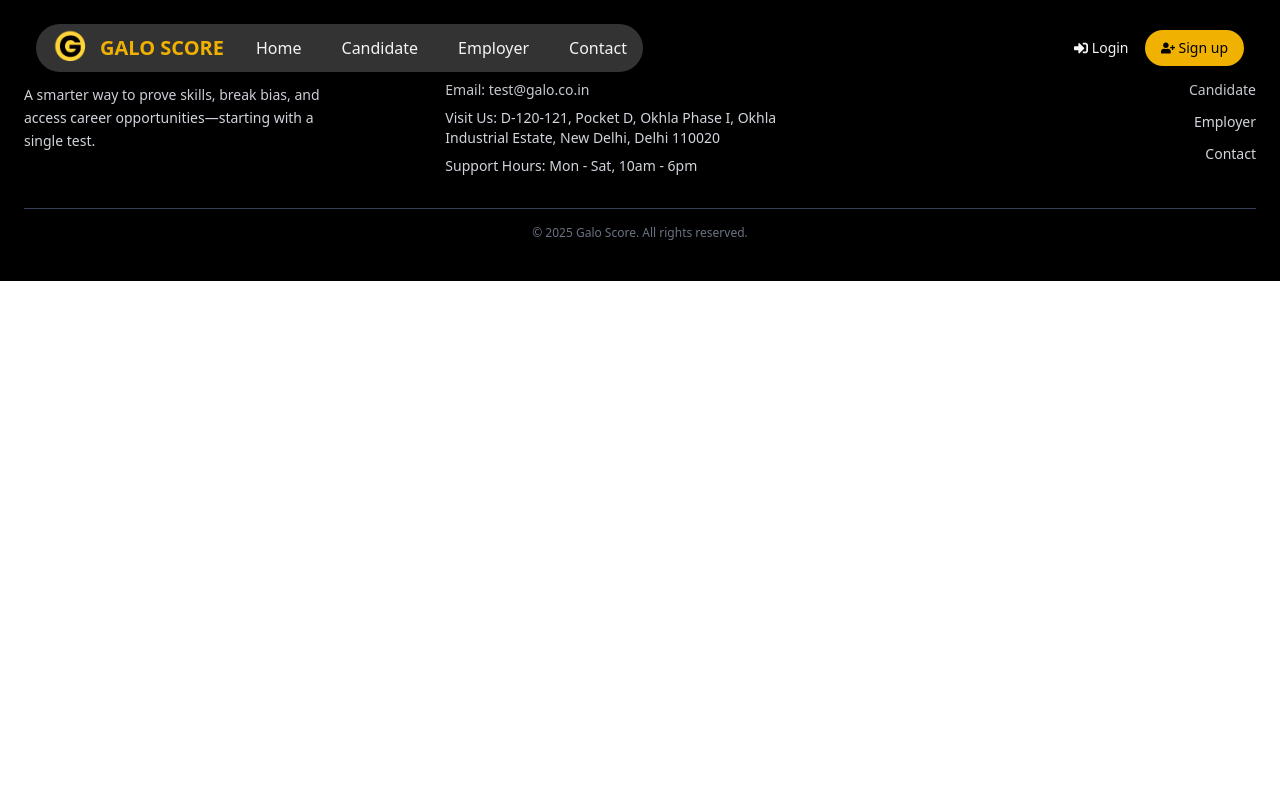
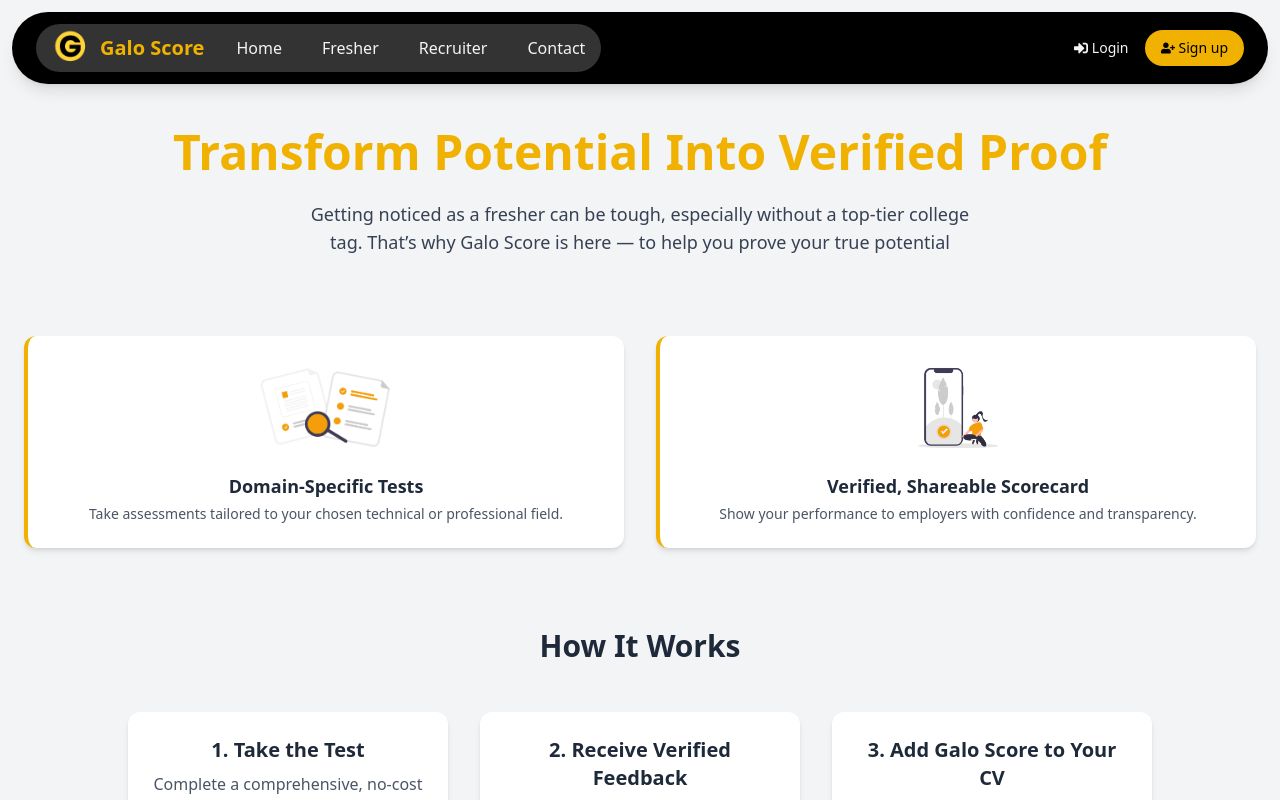
Before and after one commit to naveen93100/galoscore_frontend, a React (Vite) app: page /fresher in a window 1280 px wide. Shown: the top 800 px of the page. Built offline with nearby package versions, Linux system fonts and the light colour scheme.

Commit message:
some changes

```diff
--- a/src/App.jsx
+++ b/src/App.jsx
@@ -32,7 +32,8 @@
         <Route path="/login" element={<Login />} />
         <Route path="/signup" element={<Signup />} />
         <Route path="/certificate" element={<Certificate/>}/>
-        <Route path="/employer" element={<Corporate />} />
+        <Route path="/recruiter" element={<Corporate />} />
+        {/* <Route path="/practice" element={<Practice/>}/> */}
         {token ?
           <Route path="/student" element={<StudentDashboard />} >
             <Route index element={<StudentHome />} />
@@ -46,7 +47,7 @@
           :
           <>
           <Route path="/contact" element={<Contact/>}/>
-          <Route path="/candidate" element={<Student/>}/>
+          <Route path="/fresher" element={<Student/>}/>
           </>
         }
       </Routes>
--- a/src/components/Corporate.jsx
+++ b/src/components/Corporate.jsx
@@ -9,10 +9,9 @@
 
       {/* Hero Section */}
       <section className="text-center max-w-5xl mx-auto">
-        <h1 className="text-3xl sm:text-5xl font-extrabold mb-4 text-yellow-500">Access Pre-Assessed Talent Without Cost </h1>
-        <p className="text-lg text-gray-700 max-w-2xl mx-auto">
-          Streamline your recruitment with complimentary access to a vetted pool of candidates who
-          have demonstrated their skills through Galo Score.
+        <h1 className="text-3xl sm:text-5xl font-extrabold mb-4 text-yellow-500">Access a Pre-Assessed Pool of Skilled fresh Graduates </h1>
+        <p className="text-lg text-gray-700 max-w-4xl mx-auto">
+          Hiring fresh graduates is tough — strong resumes don’t always mean strong skills. Many talented students from smaller colleges go unnoticed simply because they lack a big-name tag.With Galo Score, you don’t just hire freshers — you hire freshers with proof of skills
         </p>
       </section>
 
--- a/src/components/Footer.jsx
+++ b/src/components/Footer.jsx
@@ -27,7 +27,7 @@
               D-120-121, Pocket D, Okhla Phase I, Okhla Industrial Estate, New Delhi, Delhi 110020
             </li>
             <li>
-              <span className="font-medium">Support Hours:</span> Mon - Sat, 10am - 6pm
+              <span className="font-medium">Support Hours:</span> Mon - Sat, 10am - 7pm
             </li>
           </ul>
         </div>
--- a/src/components/Navbar.jsx
+++ b/src/components/Navbar.jsx
@@ -7,8 +7,8 @@
 
   const navLinks = [
     { name: "Home", to: "/" },
-    { name: "Candidate ", to: "/candidate " },
-    { name: "Employer", to: "/employer " },
+    { name: "Fresher", to: "/fresher " },
+    { name: "Recruiter", to: "/recruiter " },
     { name: "Contact", to: "/contact" },
     // { name: "Certificate", to: "/certificate" },
   ];
@@ -32,7 +32,7 @@
         <div className="flex items-center space-x-8 bg-white/20 rounded-full py-1 px-4">
           <Link to="/" className="flex items-center space-x-2">
             <img src="/logo.png" alt="logo" className="w-10"/>
-            <span className="text-xl font-bold text-yellow-500">GALO SCORE</span>
+            <span className="text-xl font-bold text-yellow-500">Galo Score</span>
           </Link>
 
           <div className="hidden lg:flex items-center space-x-10  ">
--- a/src/components/Student.jsx
+++ b/src/components/Student.jsx
@@ -2,82 +2,11 @@
 
 
 const Student = () => {
-    useEffect(()=>{
-      window.scrollTo(0,0);
-    },[])
+  useEffect(() => {
+    window.scrollTo(0, 0);
+  }, [])
   return (
     <div className="bg-gray-100 text-gray-800 pt-32 px-6 pb-16 space-y-20 ">
-
-
-      {/* <section className="text-center max-w-5xl mx-auto">
-        <h1 className="text-3xl sm:text-5xl font-extrabold mb-4 text-yellow-500">Transform Potential Into Verified Proof</h1>
-        <p className="text-lg text-gray-700 max-w-2xl mx-auto">
-          Your college affiliation should not limit your career prospects. GaloScore empowers you to
-          demonstrate your competencies to employers—without any financial barriers.
-        </p>
-      </section>
-
-      <section>
-        <h2 className="text-3xl font-bold text-center text-gray-800 mb-12">Why Take the GALO SCORE?</h2>
-        <div className="grid md:grid-cols-3 gap-10">
-          <div className="bg-white rounded-xl group shadow-md p-6 text-center hover:shadow-lg transition hover:bg-yellow-500">
-            <img src="/strong.png" alt="Strengths" className="mx-auto h-32 mb-4" />
-            <h3 className="text-xl font-semibold mb-2">Know Your Strengths</h3>
-            <p className="text-gray-600 text-sm group-hover:text-white">Get a deep understanding of your abilities through a detailed report.</p>
-          </div>
-          <div className="bg-white rounded-xl group shadow-md p-6 text-center hover:shadow-lg transition hover:bg-yellow-500">
-            <img src="/career.png" alt="Career" className="mx-auto h-32 mb-4" />
-            <h3 className="text-xl font-semibold mb-2">Plan Your Career</h3>
-            <p className="text-gray-600 text-sm group-hover:text-white">Visualize how your GALO score aligns with future career paths.</p>
-          </div>
-          <div className="bg-white rounded-xl group shadow-md p-6 text-center hover:shadow-lg transition hover:bg-yellow-500">
-            <img src="/progress.png" alt="Progress" className="mx-auto h-32 mb-4" />
-            <h3 className="text-xl font-semibold mb-2">Track Progress</h3>
-            <p className="text-gray-600 text-sm group-hover:text-white">Keep improving with regular insights and learning recommendations.</p>
-          </div>
-        </div>
-      </section> */}
-
-      {/* <section className="text-center max-w-5xl mx-auto px-4">
-        <h1 className="text-3xl sm:text-5xl font-extrabold mb-6 text-yellow-500">
-          Transform Potential Into Verified Proof
-        </h1>
-
-        <p className="text-lg text-gray-700 mb-6 max-w-2xl mx-auto">
-          Your college affiliation should not limit your career prospects. GaloScore empowers you to
-          demonstrate your competencies to employers—without any financial barriers.
-        </p>
-
-        <div className="grid gap-6 sm:grid-cols-2 max-w-3xl mx-auto text-left">
-          <div className="bg-white shadow-md rounded-xl p-5 border-l-4 border-yellow-500">
-            <h3 className="text-lg font-semibold text-gray-800">Verified, Shareable Scorecards</h3>
-            <p className="text-gray-600 text-sm mt-1">
-              Show your performance to employers with confidence and transparency.
-            </p>
-          </div>
-
-          <div className="bg-white shadow-md rounded-xl p-5 border-l-4 border-yellow-500">
-            <h3 className="text-lg font-semibold text-gray-800">Detailed Skill-Based Feedback</h3>
-            <p className="text-gray-600 text-sm mt-1">
-              Understand your strengths and areas for improvement with precision.
-            </p>
-          </div>
-
-          <div className="bg-white shadow-md rounded-xl p-5 border-l-4 border-yellow-500">
-            <h3 className="text-lg font-semibold text-gray-800">Domain-Specific Testing Formats</h3>
-            <p className="text-gray-600 text-sm mt-1">
-              Take assessments tailored to your chosen technical or professional field.
-            </p>
-          </div>
-
-          <div className="bg-white shadow-md rounded-xl p-5 border-l-4 border-yellow-500">
-            <h3 className="text-lg font-semibold text-gray-800">Official GaloScore Certification</h3>
-            <p className="text-gray-600 text-sm mt-1">
-              Boost your resume with an official, credible credential that validates your potential.
-            </p>
-          </div>
-        </div>
-      </section> */}
 
       <section className="text-center max-w-5xl mx-auto px-4">
         <h1 className="text-3xl sm:text-5xl font-extrabold mb-6 text-yellow-500">
@@ -85,15 +14,17 @@
         </h1>
 
         <p className="text-lg text-gray-700 mb-8 max-w-2xl mx-auto">
-          Your college affiliation should not limit your career prospects. Galo Score empowers you to
-          demonstrate your competencies to employers—without any financial barriers.
+          Getting noticed as a fresher can be tough, especially without a top-tier college tag. That’s why Galo Score is here — to help you prove your true potential
         </p>
+
+
+      </section>
 
       <div className="grid gap-8 sm:grid-cols-2">
         {/* Card 1 */}
-          <div className="bg-white shadow-md rounded-xl p-6 text-left border-l-4 flex flex-col items-center justify-center border-yellow-500 hover:scale-105 transition-all ease-in-out duration-300">
+        <div className="bg-white shadow-md rounded-xl p-6 text-left flex flex-col items-center justify-center border-l-4 border-yellow-500 hover:scale-105 transition-all ease-in-out duration-300">
           <img
-              src="/file-search.png" // Replace with actual hosted image or SVG file
+            src="/file-search.png"
             alt="Domain Testing"
             className=" h-24 mb-4"
           />
@@ -106,18 +37,18 @@
         {/* Card 2 */}
         <div className="bg-white shadow-md rounded-xl p-6 text-left flex flex-col items-center justify-center border-l-4 border-yellow-500 hover:scale-105 transition-all ease-in-out duration-300">
           <img
-              src="/verified.png" // Replace with actual hosted image or SVG file
+            src="/verified.png"
             alt="Verified Scorecards"
             className="h-24 mb-4 "
           />
-            <h3 className="text-lg font-semibold text-gray-800">Verified, Shareable Scorecards</h3>
+          <h3 className="text-lg font-semibold text-gray-800">Verified, Shareable Scorecard</h3>
           <p className="text-gray-600 text-sm mt-1">
             Show your performance to employers with confidence and transparency.
           </p>
         </div>
 
         {/* Card 3 */}
-          <div className="bg-white shadow-md rounded-xl p-6 text-left border-l-4 flex flex-col items-center justify-center border-yellow-500 hover:scale-105 transition-all ease-in-out duration-300">
+        {/* <div className="bg-white shadow-md rounded-xl p-6 text-left border-l-4 flex flex-col items-center justify-center border-yellow-500 hover:scale-105 transition-all ease-in-out duration-300">
             <img
               src="/data-reports.png" // Replace with actual hosted image or SVG file
               alt="Skill-Based Feedback"
@@ -127,12 +58,12 @@
             <p className="text-gray-600 text-sm mt-1">
               Understand your strengths and areas for improvement with precision.
             </p>
-          </div>
+          </div> */}
 
 
 
         {/* Card 4 */}
-          <div className="bg-white shadow-md rounded-xl p-6 text-left border-l-4 flex flex-col items-center justify-center border-yellow-500 hover:scale-105 transition-all ease-in-out duration-300">
+        {/* <div className="bg-white shadow-md rounded-xl p-6 text-left border-l-4 flex flex-col items-center justify-center border-yellow-500 hover:scale-105 transition-all ease-in-out duration-300">
           <img
             src="/certificate.png" // Replace with actual hosted image or SVG file
             alt="Certification"
@@ -142,9 +73,8 @@
           <p className="text-gray-600 text-sm mt-1">
             Boost your resume with an official, credible credential that validates your potential.
           </p>
+        </div> */}
       </div>
-        </div>
-      </section>
 
 
 
@@ -153,7 +83,7 @@
         <h2 className="text-3xl font-bold text-center text-gray-800 mb-12">How It Works</h2>
         <div className="grid md:grid-cols-3 gap-8 max-w-5xl mx-auto">
           <div className="bg-white p-6 rounded-xl shadow-md hover:shadow-lg transition text-center">
-            <h4 className="text-xl font-semibold mb-2">1. Take the Free Test</h4>
+            <h4 className="text-xl font-semibold mb-2">1. Take the  Test</h4>
             <p className="text-gray-600">Complete a comprehensive, no-cost assessment designed to measure your aptitude
               and domain knowledge. </p>
           </div>
--- a/src/pages/Home.jsx
+++ b/src/pages/Home.jsx
@@ -3,6 +3,9 @@
 import { useEffect } from "react";
 import { Link } from "react-router-dom";
 import { FaLightbulb, FaChartPie, FaHandPointer, FaSearch, FaBriefcase } from "react-icons/fa";
+import { FiEye } from "react-icons/fi";
+import { TbTargetArrow, TbHeartHandshake } from "react-icons/tb";
+
 
 const Home = () => {
   const steps = [
@@ -27,7 +30,7 @@
           <div className="space-y-6 lg:space-y-9 ">
             <h1 className="capitalize text-3xl md:text-4xl lg:text-6xl font-bold flex flex-col ">
               Unlock your {''}
-               <span className="text-transparent bg-gradient-to-r from-yellow-400 to-yellow-600 bg-clip-text">
+              <span className="text-transparent bg-gradient-to-r from-yellow-400 to-yellow-600 bg-clip-text">
                 dream career
               </span>
             </h1>
@@ -42,7 +45,7 @@
                 to="/"
                 className="text-sm  px-3 py-3 bg-yellow-500 text-black font-medium rounded-lg shadow-md hover:bg-yellow-400 hover:shadow-sm active:translate-y-0.5 active:shadow-inner transition-all duration-150"
               >
-                Take the Free Test
+                Take the Test
               </Link>
               <Link
                 to="/"
@@ -96,7 +99,7 @@
               </div>
 
               <p className="mt-4 text-gray-700 font-medium">
-                By focusing on Core Branches of Engineering (Civil, Chemical, Electrical), aptitude, and logical reasoning, we give graduates a fair and equal chance to showcase their employability.
+                By focusing on Core Branches of Engineering (Civil, Chemical, Electrical,Production), aptitude, and logical reasoning, we give graduates a fair and equal chance to showcase their employability.
               </p>
             </div>
           </div>
@@ -107,7 +110,10 @@
           <div className="bg-white p-8 rounded-xl shadow-md">
             <h3 className="text-2xl font-semibold text-gray-800 mb-4">Why Galo Score Matters</h3>
             <p className="text-gray-700 mb-4">
-
+              Every year, lakhs of students take competitive exams like JEE. Only a handful make it to IITs, while the rest — despite having skills and talent — miss out on the “branded” college name. Many of them struggle to get noticed by recruiters and remain unemployed.
+              Galo Score solves this problem.
+              <br />
+              <br />
               We built Galo Score to bridge the gap between skilled freshers, especially B.Tech, B.Com, or B.Sc graduates from Tier 2 and Tier 3 colleges and the employers who are looking for real potential, not just big college names. We help you prove your skills, earn a credible score, and add value to your resume.
             </p>
             <div className="text-gray-700 mb-4 ">
@@ -127,16 +133,19 @@
 
           {/* Vision/Mission/Values */}
           <div className="grid md:grid-cols-3 gap-6 text-center ">
-            <div className="bg-yellow-500 text-black p-6 rounded-lg shadow-md hover:scale-95 transition-all ease-linear">
+            <div className=" bg-yellow-500 text-black p-6 rounded-lg shadow-md hover:scale-95 transition-all ease-linear">
+              <FiEye className="text-3xl mx-auto " />
               <h4 className="text-xl font-bold mb-2">Our Vision</h4>
               <p>A world where skills are valued over labels, and every capable graduate has
                 access to meaningful career opportunities </p>
             </div>
             <div className="bg-black/90 text-white p-6 rounded-lg shadow-md hover:scale-95 transition-all ease-linear">
+            <TbTargetArrow className="text-3xl mx-auto " />
               <h4 className="text-xl font-bold mb-2">Our Mission</h4>
               <p>At Galo Score, we believe everyone deserves the opportunity to showcase their true potential regardless of their background.</p>
             </div>
             <div className="bg-yellow-500 text-black p-6 rounded-lg shadow-md hover:scale-95 transition-all ease-linear">
+              <TbHeartHandshake className="text-3xl mx-auto " />
               <h4 className="text-xl font-bold mb-2">Our Values</h4>
               <p>We help fresher’s show their true potential and get noticed by employers through
                 a simple, trusted test score </p>
@@ -189,7 +198,7 @@
                 <ul className="list-disc pl-5 space-y-2">
                   <li>Recognized by top companies</li>
                   <li>Tests on current job-relevant skills</li>
-                  <li>Verified badge and digital certificate</li>
+                  <li>Verified badge and digital Galo Score card</li>
                   <li>Instant section-wise feedback</li>
                   <li>Smart job/internship alerts</li>
                   <li>Instant online verification</li>
```
Lines whose indentation alone changed are shown as unchanged.
